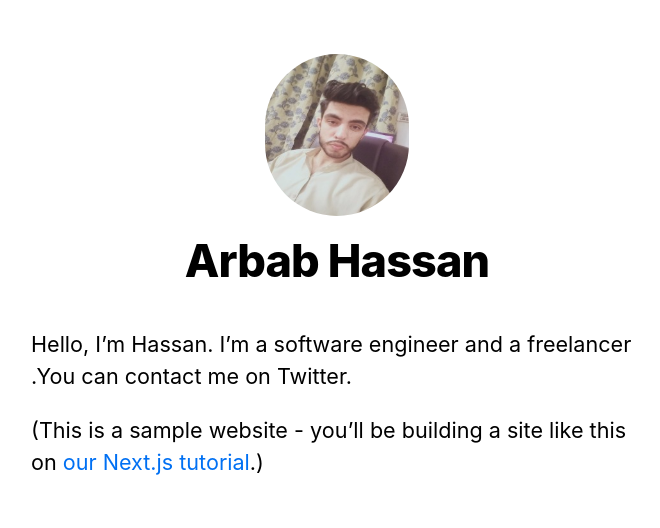
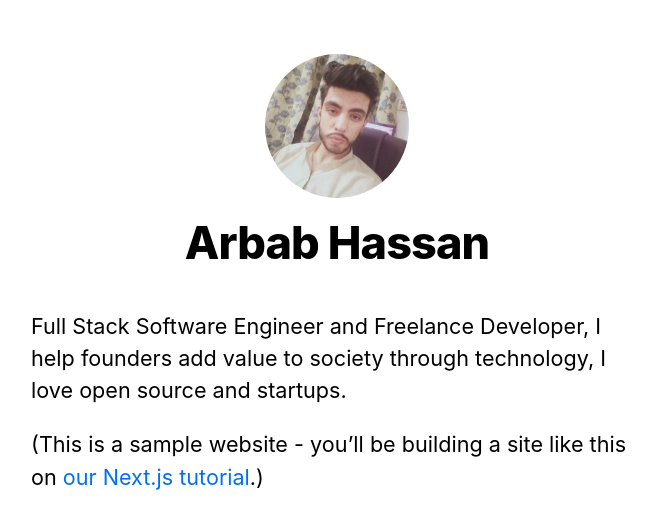
Before and after one commit to arbhassan/portfolio-site, a Next.js app: page / in a window 1280 px wide. Shown: the top 528 px of the page, without its empty margins (303-963 px from the left). Built offline with nearby package versions, Linux system fonts and the light colour scheme.

Commit message:
Resized profile image

```diff
--- a/components/layout.js
+++ b/components/layout.js
@@ -4,7 +4,7 @@ import utilStyles from "../styles/utils.module.css";
 import Link from "next/link";
 
 const name = "Arbab Hassan";
-export const siteTitle = "Next.js Sample Website";
+export const siteTitle = "Arbab Hassan - A Freelance Developer";
 
 export default function Layout({ children, home }) {
   return (
--- a/components/layout.module.css
+++ b/components/layout.module.css
@@ -17,7 +17,7 @@
 
 .headerHomeImage {
   width: 8rem;
-  height: 9rem;
+  height: 8rem;
 }
 
 .backToHome {
--- a/pages/index.js
+++ b/pages/index.js
@@ -10,9 +10,9 @@ export default function Home() {
       </Head>
       <section className={utilStyles.headingMd}>
         <p>
-          {" "}
-          Hello, I’m Hassan. I’m a software engineer and a freelancer .You can
-          contact me on Twitter.
+          Full Stack Software Engineer and Freelance Developer, I help founders
+          add value to society through technology, I love open source and
+          startups.
         </p>
         <p>
           (This is a sample website - you’ll be building a site like this on{" "}
```
Also changed, not shown: public/images/profile.jpg.
